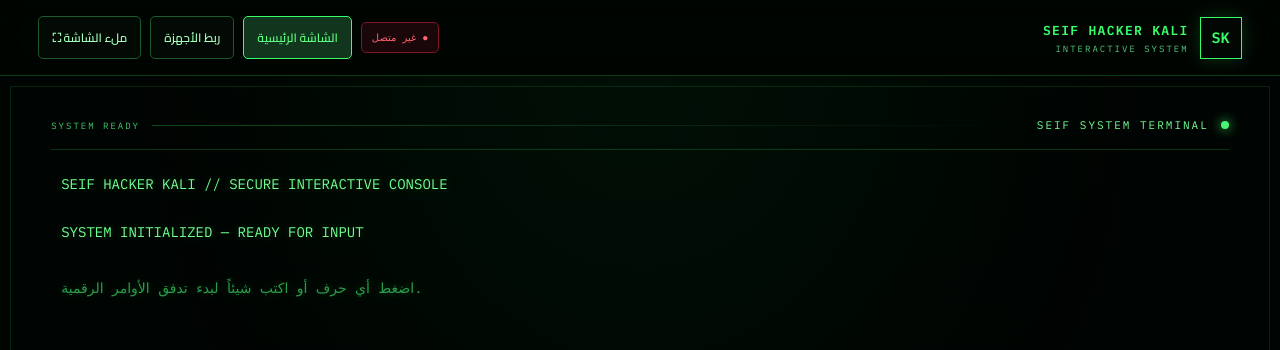
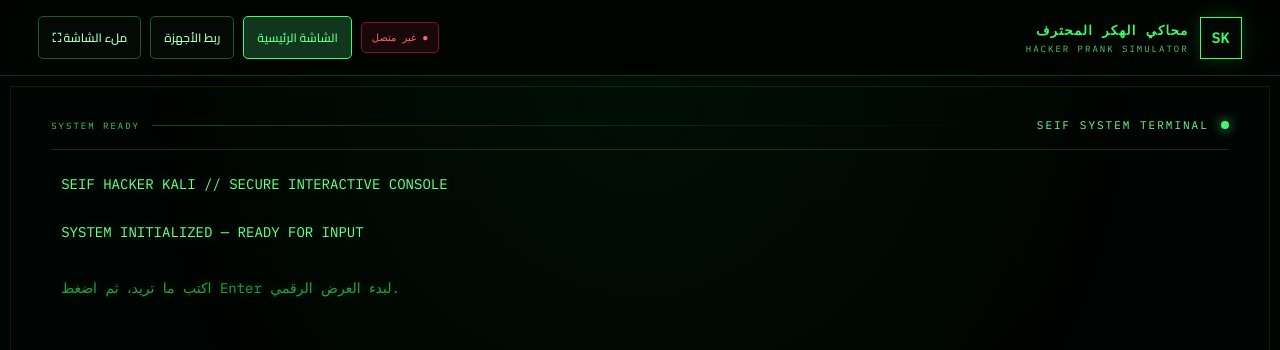
Before and after one commit to seifjaballah77-eng/seif-hacker-kali, a website: page public/index.html in a window 1280 px wide. Shown: the top 350 px of the page. Drawn offline with Linux system fonts and the light colour scheme.

Commit message:
Rename app to Hacker Prank Simulator

```diff
--- a/public/index.html
+++ b/public/index.html
@@ -1,10 +1,10 @@
-<!doctype html><html lang="ar" dir="rtl"><head><meta charset="utf-8"><meta name="viewport" content="width=device-width,initial-scale=1,viewport-fit=cover"><meta name="theme-color" content="#020704"><meta name="description" content="SEIF HACKER KALI — شاشة تفاعلية واقتران آمن"><link rel="manifest" href="./manifest.webmanifest"><link rel="stylesheet" href="./style.css"><title>SEIF HACKER KALI</title></head><body>
+<!doctype html><html lang="ar" dir="rtl"><head><meta charset="utf-8"><meta name="viewport" content="width=device-width,initial-scale=1,viewport-fit=cover"><meta name="theme-color" content="#020704"><meta name="description" content="محاكي الهكر المحترف — تجربة ترفيهية سينمائية آمنة بمؤثرات أكواد ومطر رقمي."><link rel="manifest" href="./manifest.webmanifest"><link rel="stylesheet" href="./style.css"><title>محاكي الهكر المحترف | Hacker Prank Simulator</title></head><body>
 <canvas id="matrixRain" aria-hidden="true"></canvas><div class="app-shell">
-<header class="topbar"><div class="brand"><span class="mark">SK</span><div><b>SEIF HACKER KALI</b><small>INTERACTIVE SYSTEM</small></div></div><div class="top-actions"><span class="status" id="status">● غير متصل</span><button class="top-button active" data-view="sim">الشاشة الرئيسية</button><button class="top-button" data-view="pair">ربط الأجهزة</button><button class="top-button" id="fullScreen">ملء الشاشة ⛶</button></div></header>
+<header class="topbar"><div class="brand"><span class="mark">SK</span><div><b>محاكي الهكر المحترف</b><small>HACKER PRANK SIMULATOR</small></div></div><div class="top-actions"><span class="status" id="status">● غير متصل</span><button class="top-button active" data-view="sim">الشاشة الرئيسية</button><button class="top-button" data-view="pair">ربط الأجهزة</button><button class="top-button" id="fullScreen">ملء الشاشة ⛶</button></div></header>
 <main><section id="sim" class="view console-view"><div class="console-stage"><div class="console-heading"><span class="live-mark"></span><span>SEIF SYSTEM TERMINAL</span><span class="heading-line"></span><span class="ready">SYSTEM READY</span></div>
 <pre class="output-window" id="output"><span class="boot-line">SEIF HACKER KALI // SECURE INTERACTIVE CONSOLE</span>
 <span class="boot-line">SYSTEM INITIALIZED — READY FOR INPUT</span>
-<span class="boot-line dim">اضغط أي حرف أو اكتب شيئاً لبدء تدفق الأوامر الرقمية.</span></pre>
+<span class="boot-line dim">اكتب ما تريد، ثم اضغط Enter لبدء العرض الرقمي.</span></pre>
 <form id="cmd" class="command-bar" autocomplete="off"><span class="prompt-symbol">root@seif:~#</span><input id="command" placeholder="اكتب أو اضغط أي زر..." autocomplete="off" spellcheck="false" aria-label="اكتب هنا"><span class="cursor"></span></form>
 <div class="stage-footer"><span>INPUT STREAM: <b>LIVE</b></span><span>RANDOMIZED CODE FLOW</span><span>ESC — EXIT FULLSCREEN</span></div></div></section>
 <section id="pair" class="view pair-view hidden"><div class="pair-heading"><span class="eyebrow">DEVICE LINK</span><h1>ربط الأجهزة</h1><p>اربط هاتفك بالكمبيوتر أو جهاز آخر دون حساب. لا يبدأ الاتصال قبل موافقة الطرف الآخر.</p></div>
```
